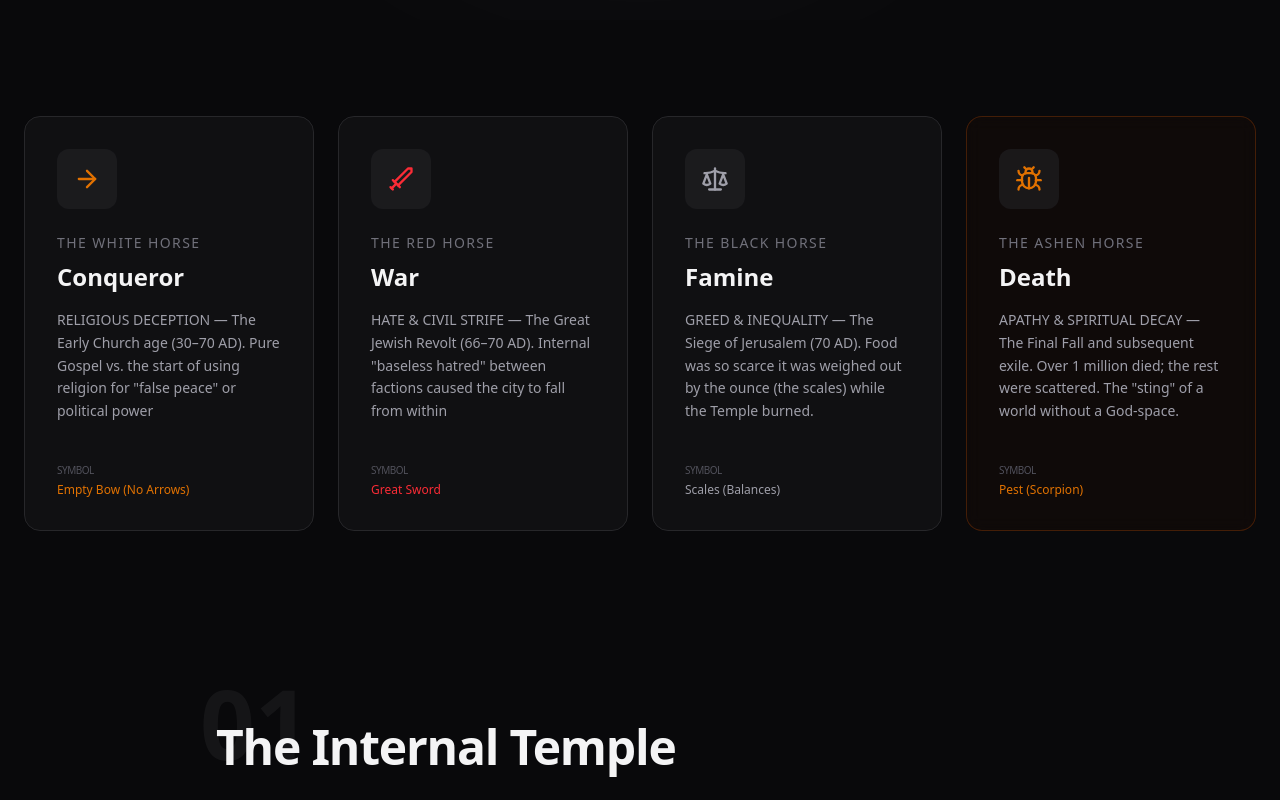
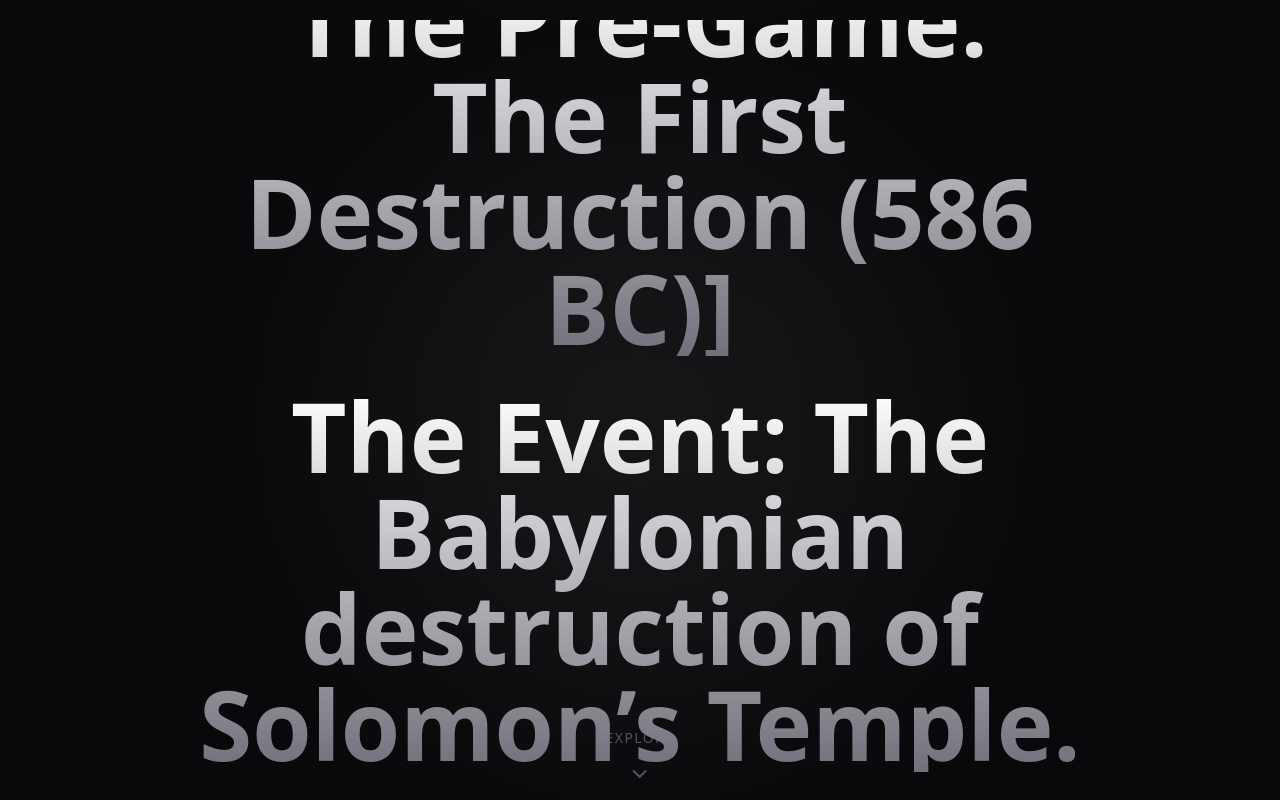
Before and after one commit to galen108/The-Human-Way, a Next.js app: page / in a window 1280 px wide. Shown: the part 780-1580 px from the top of the page. Built offline with nearby package versions, Linux system fonts and the light colour scheme.

Commit message:
The-Human-Way, 3/17/2026 — Further Updates to page.tsx and PhaseOne.tsx

```diff
--- a/app/page.tsx
+++ b/app/page.tsx
@@ -1,4 +1,6 @@
 import { Hero } from "@/components/Hero";
+import { Pregame } from "@/components/Pregame";
+import { PhaseOne } from "@/components/PhaseOne";
 import { Horsemen } from "@/components/Horsemen";
 import { Narrative } from "@/components/Narrative";
 import { Footer } from "@/components/Footer";
@@ -14,10 +16,12 @@ export default function Home() {
       </div>
 
       <div className="relative z-10">
-        <Hero />
-        <Horsemen />
-        <Narrative />
-        <Footer />
+          <Hero />
+          <Pregame />
+          <PhaseOne />
+          <Horsemen />
+          <Narrative />
+          <Footer />
       </div>
     </main>
   );
--- a/components/phaseOne.tsx
+++ b/components/PhaseOne.tsx
@@ -4,7 +4,7 @@ import { motion, useScroll, useTransform } from "framer-motion";
 import { CONTENT } from "@/data/content";
 import { ChevronDown } from "lucide-react";
 
-export function phaseOne() {
+export function PhaseOne() {
     const { scrollY } = useScroll();
     const y1 = useTransform(scrollY, [0, 500], [0, 200]);
     const opacity = useTransform(scrollY, [0, 300], [1, 0]);
@@ -32,14 +32,6 @@ export function phaseOne() {
                 >
                     {CONTENT.phaseOne.subtitle}
                 </motion.h2>
-                {/*<motion.p*/}
-                {/*    initial={{ opacity: 0 }}*/}
-                {/*    animate={{ opacity: 1 }}*/}
-                {/*    transition={{ duration: 1, delay: 0.5 }}*/}
-                {/*    className="text-lg md:text-xl text-zinc-400 max-w-2xl mx-auto leading-relaxed"*/}
-                {/*>*/}
-                {/*    {CONTENT.pregame.meaning}*/}
-                {/*</motion.p>*/}
             </motion.div>
 
             <motion.div
```
